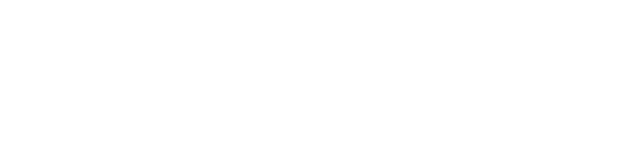
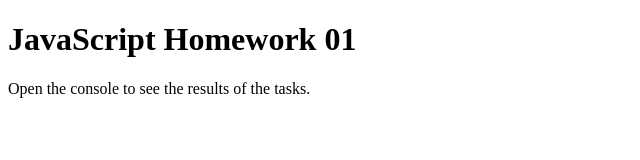
Before and after one commit to dmytro4308/goit-js-hw-01, a website: page index.html in a window 1280 px wide. Shown: the whole page, without its empty margins (0-640 px from the left). Drawn offline with Linux system fonts and the light colour scheme.

Commit message:
add heading

```diff
--- a/index.html
+++ b/index.html
@@ -9,5 +9,8 @@
     <script type="module" src="./js/task-2.js"></script>
     <script type="module" src="./js/task-3.js"></script>
   </head>
-  <body></body>
+  <body>
+    <h1>JavaScript Homework 01</h1>
+    <p>Open the console to see the results of the tasks.</p>
+  </body>
 </html>
```
